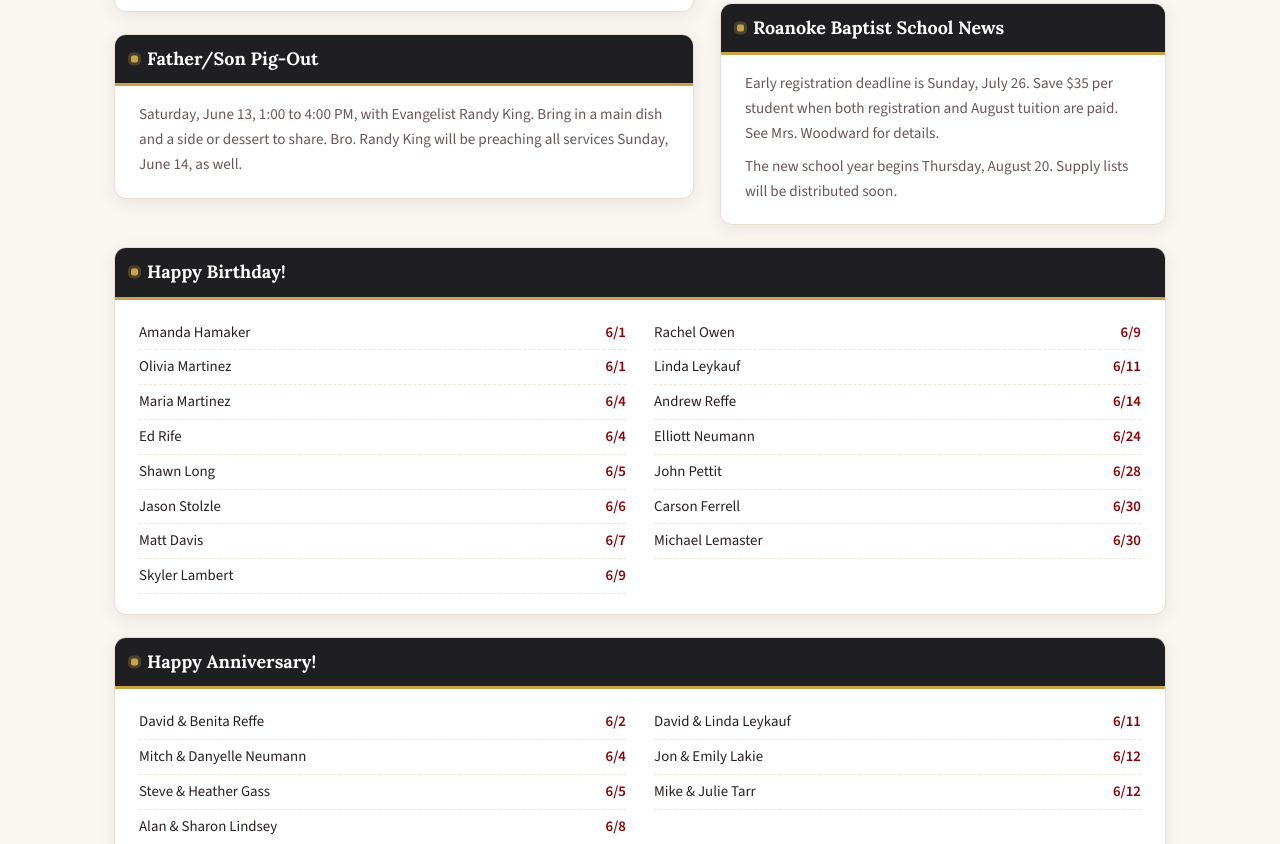
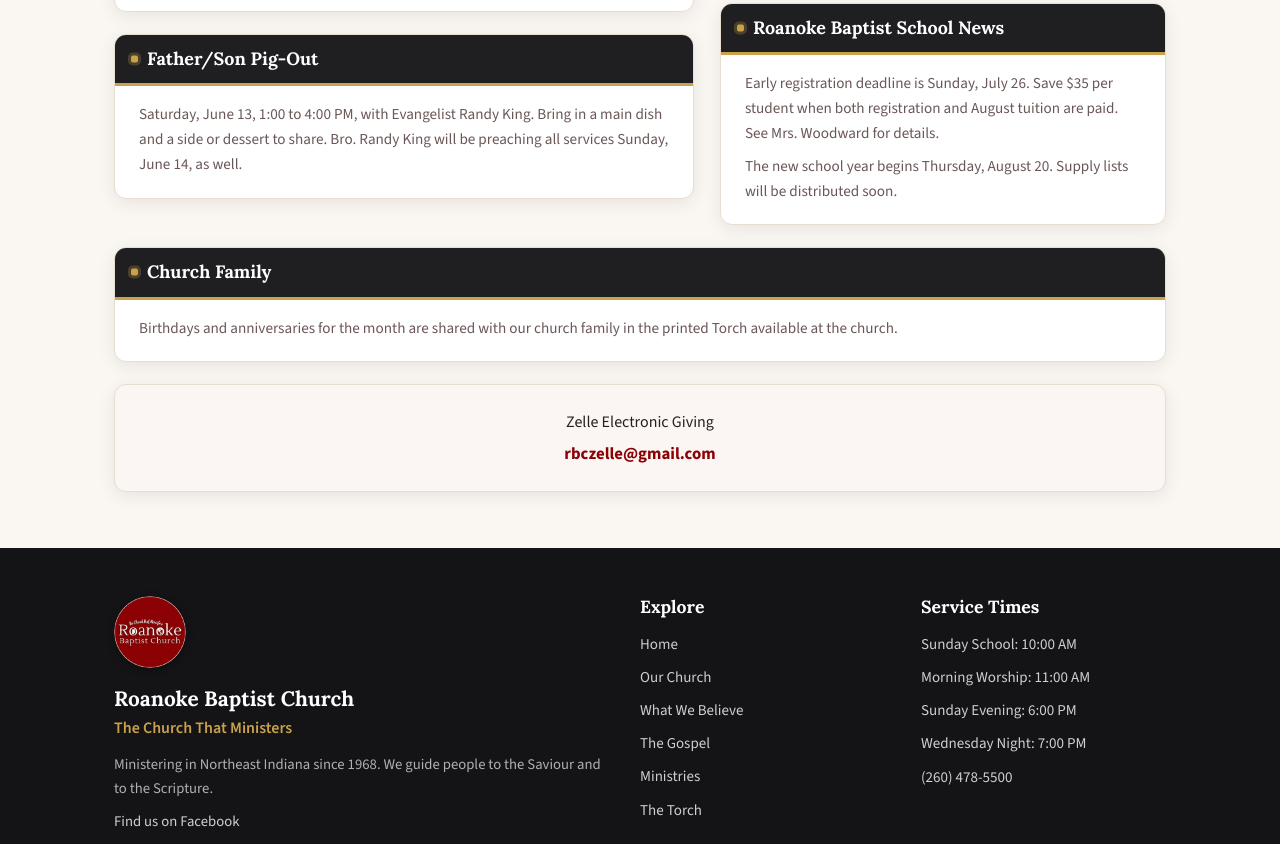
Before and after one commit to alexharper24/RoanokeBaptistChurch, a plain HTML site: page torch.html in a window 1280 px wide. Shown: the part 1956-2800 px from the top of the page. Drawn offline with nearby package versions, Linux system fonts and the light colour scheme.

Commit message:
Add files via upload

```diff
--- a/torch.html
+++ b/torch.html
@@ -53,7 +53,7 @@
     </a>
     <nav class="nav-desktop">
       <a href="index.html">Home</a>
-      <a href="index.html#about">About</a>
+      <a href="our-church.html">Our Church</a>
       <a href="beliefs.html">What We Believe</a>
       <a href="gospel.html">The Gospel</a>
       <a href="ministries.html">Ministries</a>
@@ -71,7 +71,7 @@
     <svg viewBox="0 0 24 24" fill="none" stroke="currentColor" stroke-width="2" stroke-linecap="round"><line x1="18" y1="6" x2="6" y2="18"/><line x1="6" y1="6" x2="18" y2="18"/></svg>
   </button>
   <a href="index.html" onclick="closeMobile()">Home</a>
-  <a href="index.html#about" onclick="closeMobile()">About</a>
+  <a href="our-church.html" onclick="closeMobile()">Our Church</a>
   <a href="beliefs.html" onclick="closeMobile()">What We Believe</a>
   <a href="gospel.html" onclick="closeMobile()">The Gospel</a>
   <a href="ministries.html" onclick="closeMobile()">Ministries</a>
@@ -188,40 +188,10 @@
       </div>
 
       <div class="torch-card" style="margin-top:0;">
-        <h4>Happy Birthday!</h4>
-        <div class="names-cols">
-          <div class="nrow"><span>Amanda Hamaker</span><span class="dt">6/1</span></div>
-          <div class="nrow"><span>Olivia Martinez</span><span class="dt">6/1</span></div>
-          <div class="nrow"><span>Maria Martinez</span><span class="dt">6/4</span></div>
-          <div class="nrow"><span>Ed Rife</span><span class="dt">6/4</span></div>
-          <div class="nrow"><span>Shawn Long</span><span class="dt">6/5</span></div>
-          <div class="nrow"><span>Jason Stolzle</span><span class="dt">6/6</span></div>
-          <div class="nrow"><span>Matt Davis</span><span class="dt">6/7</span></div>
-          <div class="nrow"><span>Skyler Lambert</span><span class="dt">6/9</span></div>
-          <div class="nrow"><span>Rachel Owen</span><span class="dt">6/9</span></div>
-          <div class="nrow"><span>Linda Leykauf</span><span class="dt">6/11</span></div>
-          <div class="nrow"><span>Andrew Reffe</span><span class="dt">6/14</span></div>
-          <div class="nrow"><span>Elliott Neumann</span><span class="dt">6/24</span></div>
-          <div class="nrow"><span>John Pettit</span><span class="dt">6/28</span></div>
-          <div class="nrow"><span>Carson Ferrell</span><span class="dt">6/30</span></div>
-          <div class="nrow"><span>Michael Lemaster</span><span class="dt">6/30</span></div>
-        </div>
-      </div>
-
-      <div class="torch-card">
-        <h4>Happy Anniversary!</h4>
-        <div class="names-cols">
-          <div class="nrow"><span>David &amp; Benita Reffe</span><span class="dt">6/2</span></div>
-          <div class="nrow"><span>Mitch &amp; Danyelle Neumann</span><span class="dt">6/4</span></div>
-          <div class="nrow"><span>Steve &amp; Heather Gass</span><span class="dt">6/5</span></div>
-          <div class="nrow"><span>Alan &amp; Sharon Lindsey</span><span class="dt">6/8</span></div>
-          <div class="nrow"><span>David &amp; Linda Leykauf</span><span class="dt">6/11</span></div>
-          <div class="nrow"><span>Jon &amp; Emily Lakie</span><span class="dt">6/12</span></div>
-          <div class="nrow"><span>Mike &amp; Julie Tarr</span><span class="dt">6/12</span></div>
-        </div>
-      </div>
-
-      <div class="torch-give">
+            <h4>Church Family</h4>
+            <p style="color:var(--text-light);font-size:0.95rem;">Birthdays and anniversaries for the month are shared with our church family in the printed Torch available at the church.</p>
+          </div>
+          <div class="torch-give">
         <p style="margin-bottom:6px;">Zelle Electronic Giving</p>
         <p class="zelle">rbczelle@gmail.com</p>
       </div>
@@ -244,7 +214,7 @@
         <h4>Explore</h4>
         <ul>
           <li><a href="index.html">Home</a></li>
-          <li><a href="index.html#about">About</a></li>
+          <li><a href="our-church.html">Our Church</a></li>
           <li><a href="beliefs.html">What We Believe</a></li>
           <li><a href="gospel.html">The Gospel</a></li>
           <li><a href="ministries.html">Ministries</a></li>
```
